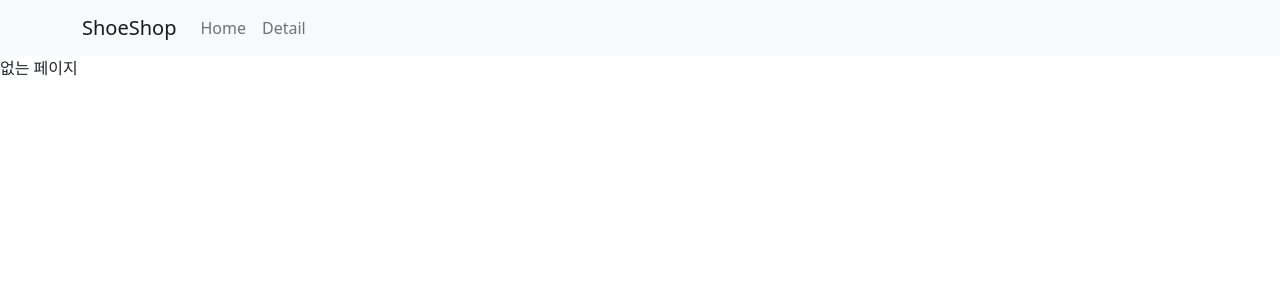
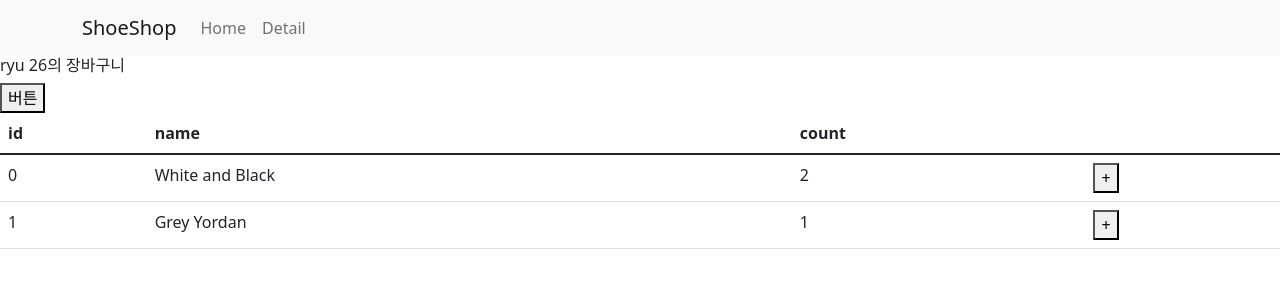
Before and after one commit to JongDeokRyu/shoppingMall-CloneCoding, a React (Create React App) app: page /cart in a window 1280 px wide. Shown: the top 300 px of the page. Built offline with nearby package versions, Linux system fonts and the light colour scheme.

Commit message:
redux ToolKit 설치 , 장바구니 페이지 리덕스를 통해 state 관리

```diff
--- a/package.json
+++ b/package.json
@@ -3,6 +3,7 @@
   "version": "0.1.0",
   "private": true,
   "dependencies": {
+    "@reduxjs/toolkit": "^1.8.3",
     "@testing-library/jest-dom": "^5.16.4",
     "@testing-library/react": "^13.3.0",
     "@testing-library/user-event": "^13.5.0",
@@ -11,6 +12,7 @@
     "react": "^18.2.0",
     "react-bootstrap": "^2.4.0",
     "react-dom": "^18.2.0",
+    "react-redux": "^8.0.2",
     "react-router-dom": "^6.3.0",
     "react-scripts": "^2.1.3",
     "styled-components": "^5.3.5",
--- a/src/App.js
+++ b/src/App.js
@@ -6,6 +6,7 @@
 import data from './data.js';
 import { Routes, Route, Link, useNavigate, Outlet } from 'react-router-dom';
 import Detail from './routes/Detail.js'
+import Cart from './routes/Cart.js'
 import About from './pages/About';
 import axios from 'axios';
 
@@ -67,7 +68,10 @@
           <Route path="location" element={<div>위치정보임</div>}></Route>
         </Route>
         <Route path="*" element={<div>없는 페이지</div>} />
+        <Route path="/cart" element={<Cart></Cart>}></Route>
+
       </Routes>
+
     </div >
   );
 }
--- a/src/index.js
+++ b/src/index.js
@@ -4,12 +4,15 @@
 import App from './App';
 import reportWebVitals from './reportWebVitals';
 import { BrowserRouter } from 'react-router-dom';
-
+import { Provider } from 'react-redux';
+import store from './store.js';
 const root = ReactDOM.createRoot(document.getElementById('root'));
 root.render(
-  <BrowserRouter>
-    <App />
-  </BrowserRouter>
+  <Provider store={store}>
+    <BrowserRouter>
+      <App />
+    </BrowserRouter>
+  </Provider>
 );
 
 // If you want to start measuring performance in your app, pass a function
--- /dev/null
+++ b/src/routes/Cart.js
@@ -0,0 +1,48 @@
+import React, { Component } from 'react';
+import { Table } from 'react-bootstrap';
+import { useSelector, useDispatch } from 'react-redux';
+import { changeName, increase } from '../store/userSlice.js';
+import { increaseCount } from '../store.js';
+
+function Cart() {
+
+    let state = useSelector((state) => { return state })
+    let dispatch = useDispatch()
+
+    console.log(state)
+    return (
+        <div>
+            <h6>{state.user.name} {state.user.age}의 장바구니</h6>
+            <button onClick={() => {
+                dispatch(increase(10))
+            }}>버튼</button>
+            <Table>
+                <thead>
+                    <tr>
+                        <th>id</th>
+                        <th>name</th>
+                        <th>count</th>
+                    </tr>
+                </thead>
+                <tbody>
+                    {
+                        state.cart.map((cart, i) =>
+                            <tr key={i}>
+                                <td>{i}</td>
+                                <td>{cart.name}</td>
+                                <td>{cart.count}</td>
+                                <td>
+                                    <button onClick={() => {
+                                        dispatch(increaseCount(i))
+                                    }}>+</button>
+                                </td>
+                            </tr>
+                        )
+                    }
+                </tbody>
+            </Table>
+        </div>
+    )
+}
+
+export default Cart;
--- /dev/null
+++ b/src/store.js
@@ -0,0 +1,36 @@
+import { configureStore, createSlice } from '@reduxjs/toolkit'
+import user from './store/userSlice.js'
+
+
+//parameter 넣을 때 payload 필수
+//state 변경함수를 보통 action 이라고 한다.
+
+
+
+let stock = createSlice({
+    name: 'stock',
+    initialState: [10, 11, 12]
+})
+
+let cart = createSlice({
+    name: 'cart',
+    initialState: [
+        { id: 0, name: 'White and Black', count: 2 },
+        { id: 1, name: 'Grey Yordan', count: 1 }
+    ],
+    reducers: {
+        increaseCount(state, action) {
+            state[action.payload].count++
+        }
+    }
+})
+
+export let { increaseCount } = cart.actions;
+
+export default configureStore({
+    reducer: {
+        user: user.reducer,
+        stock: stock.reducer,
+        cart: cart.reducer
+    }
+})
--- /dev/null
+++ b/src/store/userSlice.js
@@ -0,0 +1,18 @@
+import { createSlice } from '@reduxjs/toolkit'
+
+let user = createSlice({
+    name: 'user',
+    initialState: { name: 'ryu ', age: 26 },
+    reducers: {
+        changeName(state) {
+            state.name = 'park'
+        },
+        increase(state, action) {
+            state.age += action.payload
+        },
+    }
+})
+
+
+export let { changeName, increase, increase2 } = user.actions
+export default user
```
Also changed, not shown: 1 other file (tests, documents, lock files or other folders).
